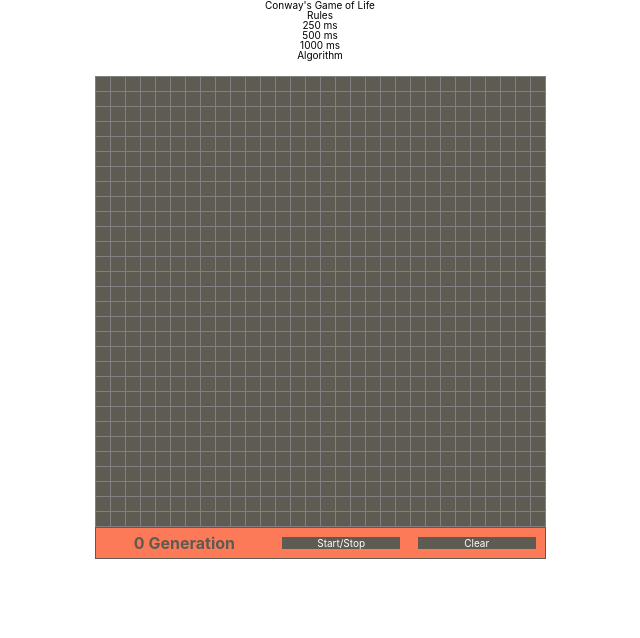
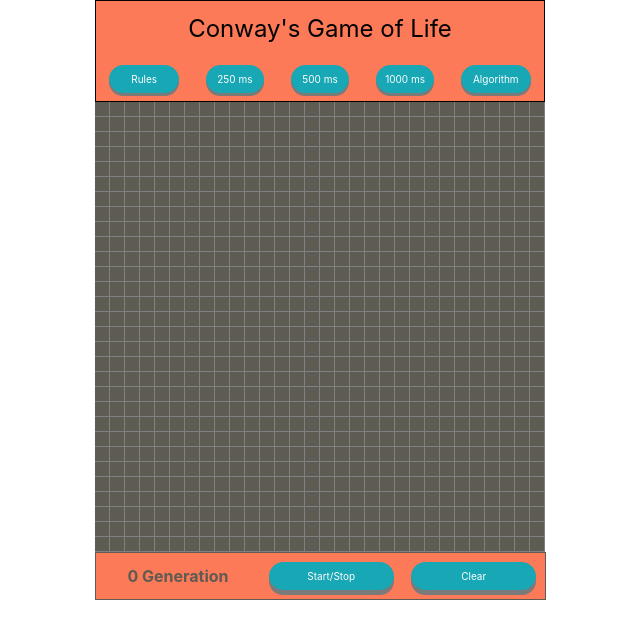
Before and after one commit to bloominstituteoftechnology/CS-Build-Week-1, a React (Create React App) app in the folder client/: page / in a window 1280 px wide. Shown: the top 638 px of the page, without its empty margins (320-960 px from the left). Built offline with nearby package versions, Linux system fonts and the light colour scheme; the HTML template or start-up script is replaced by a standard one.

Commit message:
Did some styling and minor fixes

```diff
--- a/client/src/App.css
+++ b/client/src/App.css
@@ -1,6 +1,76 @@
 /* App Styles */
 .App {
+  width: 450px;
+  margin: 0 auto;
   text-align: center;
+}
+.App .header {
+  display: flex;
+  flex-wrap: wrap;
+  justify-content: space-around;
+  margin: 0 auto;
+  width: 448px;
+  background: #FC7A57;
+  border: 1px solid black;
+}
+.App .title {
+  width: 100%;
+  padding: 1rem;
+  font-size: 1.5rem;
+}
+.App .button {
+  width: 9%;
+  margin: .5rem 2%;
+  border: 1px solid #18A7B5;
+  border-radius: 15px;
+  padding: .5rem;
+  background: #18A7B5;
+  cursor: pointer;
+  box-shadow: 0 3px #7a7a7a;
+  color: white;
+}
+.App .button:active {
+  background: #008080;
+  box-shadow: 0 1px #7a7a7a;
+  transform: translateY(2px);
+}
+.App .icon {
+  width: 11.5%;
+  margin: .5rem 2%;
+  border: 1px solid #18A7B5;
+  border-radius: 15px;
+  padding: .5rem;
+  background: #18A7B5;
+  cursor: pointer;
+  box-shadow: 0 3px #7a7a7a;
+  color: white;
+}
+.App .icon:active {
+  background: #008080;
+  box-shadow: 0 1px #7a7a7a;
+  transform: translateY(2px);
+}
+/* Board Styles */
+.board {
+  width: 450px;
+  height: 450px;
+  margin: 0 auto;
+}
+/* Cell Styles */
+.cell {
+  width: 14px;
+  height: 14px;
+  background: #5E5B52;
+  border-right: 1px solid gray;
+  border-bottom: 1px solid gray;
+  display: block;
+  float: left;
+}
+.cell:hover {
+  background: rgb(75, 72, 65);
+}
+.cell.active {
+  background: #F7CB2E;
 }
 /* Panel Styles */
 .Panel {
@@ -22,33 +92,16 @@
 .Panel .button {
   width: 26%;
   margin: 2% 2%;
-  border: 1px solid #5E5B52;
+  border: 1px solid #18A7B5;
+  border-radius: 15px;
   padding: 3% initial;
-  background: #5E5B52;
+  background: #18A7B5;
   cursor: pointer;
   color: white;
+  box-shadow: 0 5px #7a7a7a;
 }
-/* Board Styles */
-.board {
-  width: 450px;
-  height: 450px;
-  margin: 1rem auto 0 auto;
-  border-left: 1px solid gray;
-  border-top: 1px solid gray;
+.Panel .button:active {
+  background: #008080;
+  box-shadow: 0 1px #7a7a7a;
+  transform: translateY(4px);
 }
-/* Cell Styles */
-.cell {
-  width: 14px;
-  height: 14px;
-  background: #5E5B52;
-  border-right: 1px solid gray;
-  border-bottom: 1px solid gray;
-  display: block;
-  float: left;
-}
-.cell:hover {
-  background: rgb(75, 72, 65);
-}
-.cell.active {
-  background: #F7CB2E;
-}
--- a/client/src/Board.js
+++ b/client/src/Board.js
@@ -48,7 +48,8 @@ class Board extends Component {
 
       return cell
     })
-    this.props.handleGen()
+    // this.props.handleGen();
+
     this.setState({ cells })
   }
   // Used to check if a cell is alive
@@ -70,13 +71,16 @@ class Board extends Component {
       this.props.handleClear()
     }
     // Starts/stops the game from running(Invokes updateCells)
-    let interval = 0;
+    let celInt = 0;
+    // let genInt = 0;
     if (this.props.running === true) {
-      interval = setTimeout(this.updateCells, 1000)
-      // Start generation counter
-      // this.props.handleGen()
+      celInt = setTimeout(this.updateCells, this.props.speed)
+      // genInt = setTimeout(this.props.handleGen, 1000)
     }
-    if (this.props.running === false) {clearTimeout(interval)}
+    if (this.props.running === false) {
+      clearTimeout(celInt)
+      // clearTimeout(genInt)
+    }
   }
   // Creates cell components for render
   createCells = () => {
```
